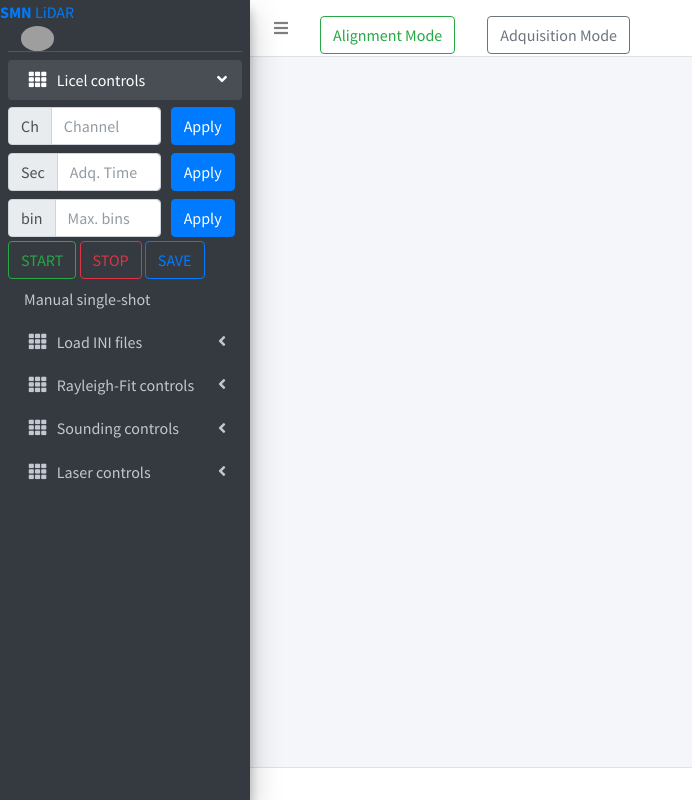
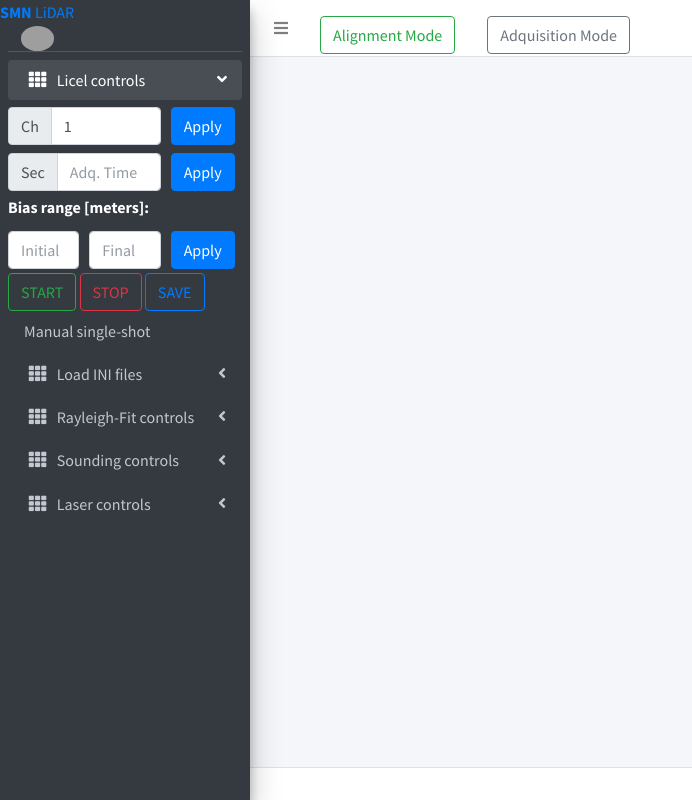
Before and after one commit to FedeVerstraeten/smnar-lidar-dashboard, a Flask app: template templates/layout.html in a window 1280 px wide. Shown: the whole page, without its empty margins (0-692 px from the left). Run offline with Flask 2, Linux system fonts and the light colour scheme; the template is opened without the code that fills it, so the values that code supplies are empty; some libraries are stand-ins or nearby versions; grey boxes are pictures that could not be loaded.

Commit message:
new controls to select the bias range and define maximum number of bins

```diff
--- a/run.py
+++ b/run.py
@@ -21,6 +21,8 @@ globalconfig = {
                   "channel" : 0,
                   "adq_time" : 10,      # 10s = 300shots/30Hz(laser)
                   "max_bins" : 4000,
+                  "bias_init" : 22500,   # m
+                  "bias_final" : 30000,   # m
                   "temperature" : 300,  # K
                   "pressure" : 1023,    # hPa
                   "masl" : 0,           # m
@@ -56,7 +58,7 @@ def plot_lidar_signal():
   BIN_LONG_TRANCE = globalconfig["max_bins"]
   SHOTS_DELAY = globalconfig["adq_time"]*1000 # milliseconds
   OFFSET_BINS = 10
-  THRESHOLD_METERS = 2000 # meters
+  THRESHOLD_METERS = globalconfig["bias_final"] # meters
 
 
   #----------- LICEL ADQUISITION ---------------
@@ -179,7 +181,7 @@ def plot_acquis():
   BIN_LONG_TRANCE = globalconfig["max_bins"]
   SHOTS_DELAY = globalconfig["adq_time"]*1000 # milliseconds
   OFFSET_BINS = 10
-  THRESHOLD_METERS = 2000 # meters
+  THRESHOLD_METERS = globalconfig["bias_final"] # meters
 
 
   if(action_button =="start"):
@@ -267,16 +269,31 @@ def licel_controls():
     else:
       globalconfig[field_selected] = MAX_ADQ_TIME
 
-  # Max bins
-  if(field_selected == "max_bins" and data_input.isdigit()):
-    MAX_BINS = 4000
+  # Bias range and max bins
+  bias_range=json.loads(data_input)
+  MAX_BINS = 16000
+  BIN_METERS = 7.5
 
-    if(0 < int(data_input) < MAX_BINS):
-      globalconfig[field_selected] = int(data_input)
+  if(field_selected == "bias_range" and bias_range[0].isdigit() and bias_range[1].isdigit()):
+
+    # Bias range
+    if(int(bias_range[0]) < int(bias_range[1])):
+
+      if(int(bias_range[0]) > 0):
+        globalconfig["bias_init"] = int(bias_range[0])
+      else:
+        globalconfig["bias_init"] = 0
+
+      if(int(bias_range[1]) < MAX_BINS):
+        globalconfig["bias_final"] = int(bias_range[1])
+      else:
+        globalconfig["bias_final"] = MAX_BINS*BIN_METERS
+
+    # Max bins
+    if(0 < int(bias_range[0]) < MAX_BINS):
+      globalconfig["max_bins"] = round(int(bias_range[1])/7.5)
     else:
-      globalconfig[field_selected] = MAX_BINS
-
-
+      globalconfig["max_bins"] = MAX_BINS
 
   response = make_response(json.dumps(globalconfig))
   response.content_type = 'application/json'
--- a/static/js/licelcontrols.js
+++ b/static/js/licelcontrols.js
@@ -126,14 +126,17 @@ $('#adq_time_apply').on('click', function (e) {
   });
 })
 
-$('#max_bins_apply').on('click', function (e) {
+$('#bias_apply').on('click', function (e) {
   $.ajax({
     url: "/licelcontrols",
     type: "GET",
     contentType: 'application/json;charset=UTF-8',
     data: {
-      'selected': document.getElementById('max_bins_apply').value,
-      'input': document.getElementById('max_bins_input').value
+      'selected': document.getElementById('bias_apply').value,
+      'input': JSON.stringify([
+                                document.getElementById('bias_init_input').value,
+                                document.getElementById('bias_final_input').value
+                              ])
     },
     dataType:"json",
     success: function (data) {
--- a/templates/layout.html
+++ b/templates/layout.html
@@ -27,8 +27,8 @@ scratch. This page gets rid of all links and provides the needed markup only.
     <script src="https://cdn.jsdelivr.net/npm/vega@4"></script>
     <script src="https://cdn.jsdelivr.net/npm/vega-lite@3.0.0-rc12"></script>
     <script src="https://cdn.jsdelivr.net/npm/vega-embed@3"></script>
+    <script src="https://vega.github.io/datalib/datalib.min.js"></script>
     -->
-    <script src="https://vega.github.io/datalib/datalib.min.js"></script>
     <!-- Import Plotly (does not have to be from CDN) -->
     <script src="https://cdn.plot.ly/plotly-latest.min.js"></script>
     <!-- Import moment.js for time series (does not have to be from CDN) -->
@@ -108,7 +108,7 @@ scratch. This page gets rid of all links and provides the needed markup only.
                                                     <div class="input-group-prepend">
                                                         <div class="input-group-text">Ch</div>
                                                     </div>
-                                                    <input type="text" class="form-control " id="channel_input" placeholder="Channel">
+                                                    <input type="text" class="form-control " id="channel_input" placeholder="Channel" value="1">
                                                 </div>
                                             </div>
                                             <div class="col-sm-2 my-1">
@@ -129,18 +129,20 @@ scratch. This page gets rid of all links and provides the needed markup only.
                                                 <button type="submit" class="btn btn-primary" id="adq_time_apply" value="adq_time">Apply</button>
                                             </div>
                                         </div>
-                                         <div class="form-row align-items-center">
-                                            <div class="col-sm-8 my-1">
-                                                <label class="sr-only" for="inlineFormInputGroup">Max bins</label>
-                                                <div class="input-group">
-                                                    <div class="input-group-prepend">
-                                                        <div class="input-group-text">bin</div>
-                                                    </div>
-                                                    <input type="text" class="form-control " id="max_bins_input" placeholder="Max. bins">
-                                                </div>
+                                        <label for="bias-control">
+                                            <b style="color:white; padding-right: 15px;">Bias range [meters]:</b>
+                                        </label>
+                                        <div class="form-row align-items-center">
+                                            <div class="col-sm-4 my-1">
+                                                <label class="sr-only" for="inlineFormInputName">Initial</label>
+                                                <input type="text" class="form-control" id="bias_init_input" placeholder="Initial">
                                             </div>
-                                            <div class="col-sm-2 my-1">
-                                                <button type="submit" class="btn btn-primary" id="max_bins_apply" value="max_bins">Apply</button>
+                                            <div class="col-sm-4 my-1">
+                                                <label class="sr-only" for="inlineFormInputName">Final</label>
+                                                <input type="text" class="form-control" id="bias_final_input" placeholder="Final">
+                                            </div>
+                                            <div class="col-sm-1 my-1">
+                                                <button type="submit" class="btn btn-primary" id="bias_apply" value="bias_range">Apply</button>
                                             </div>
                                         </div>
                                 </li>
@@ -169,16 +171,17 @@ scratch. This page gets rid of all links and provides the needed markup only.
                                 <li class="nav-item">
                                     <form>
                                         <div class="form-group">
-                                            <label for="exampleFormControlFile1">
-                                                <b style="color:white">Acquis</b>
+                                            <label for="acquisini">
+                                                <b style="color:white">Acquis file:</b>
                                             </label>
-                                            <input type="file" class="form-control-file" id="AcquisINI">
+                                            <input type="file" class="form-control-file" name="acquisini" id="AcquisINI">
+                                            <!-- <input type="submit"> -->
                                         </div>
                                         <div class="form-group">
-                                            <label for="exampleFormControlFile2">
-                                                <b style="color:white">Global Info</b>
+                                            <label for="globalinfoini">
+                                                <b style="color:white">Global Info file:</b>
                                             </label>
-                                            <input type="file" class="form-control-file" id="AcquisINI">
+                                            <input type="file" class="form-control-file" name="globalinfoini" id="GlobalInfoINI">
                                         </div>
                                     </form>
                                 </li>
@@ -196,6 +199,9 @@ scratch. This page gets rid of all links and provides the needed markup only.
                             <ul class="nav nav-treeview">
                                 <!-- Rayleigh-Fit controls -->
                                 <li class="nav-item">
+                                        <label for="surface-conditions-control">
+                                            <b style="color:white">Surface conditions:</b>
+                                        </label>
                                         <div class="form-row align-items-center">
                                             <div class="col-sm-8 my-1">
                                                 <label class="sr-only" for="inlineFormInputGroup">Temperature</label>
@@ -238,6 +244,9 @@ scratch. This page gets rid of all links and provides the needed markup only.
                                                 <button type="submit" class="btn btn-primary" id="masl_apply" value="masl">Apply</button>
                                             </div>
                                         </div>
+                                        <label for="rayleighfit-control">
+                                            <b style="color:white">Rayleigh-Fit range (meters):</b>
+                                        </label>
                                         <div class="form-row align-items-center">
                                             <div class="col-sm-4 my-1">
                                                 <label class="sr-only" for="inlineFormInputName">Initial</label>
```
Lines whose indentation alone changed are shown as unchanged.
